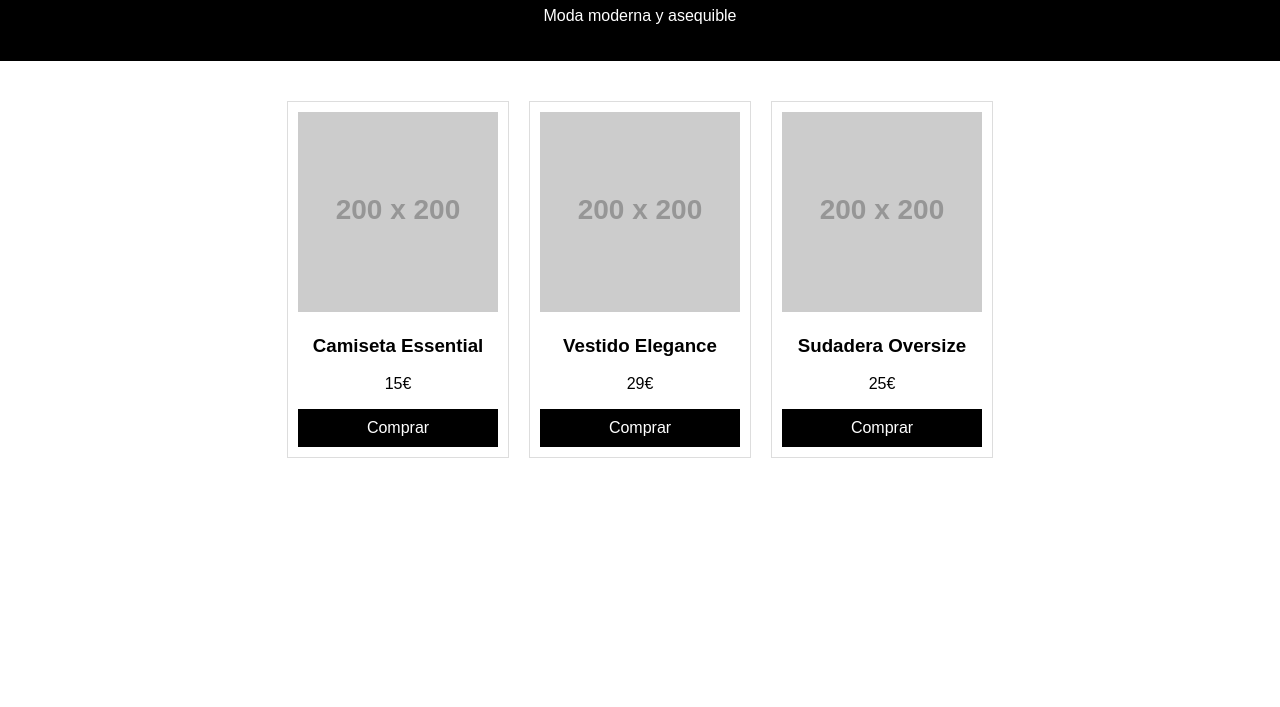
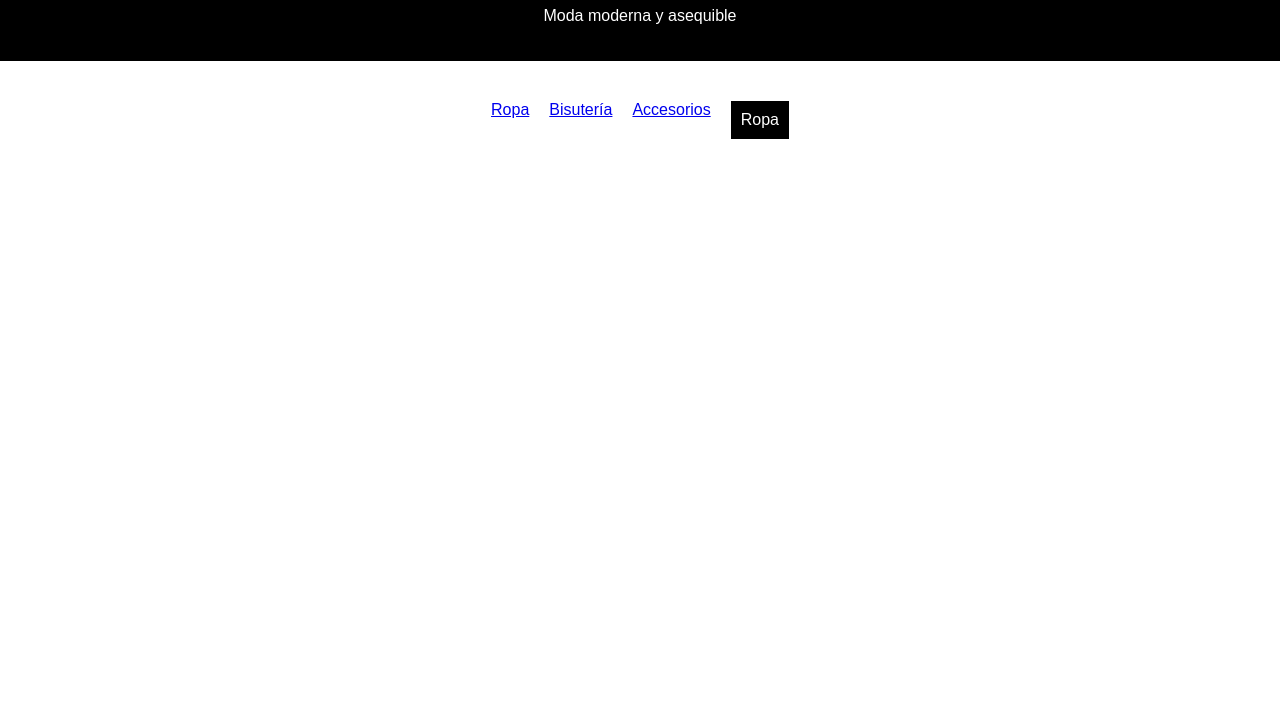
Before and after one commit to roomeroggc-ux/roomeroggc-ux.github.io, a plain HTML site: page index.html in a window 1280 px wide. Shown: the part 93-800 px from the top of the page. Drawn offline with Linux system fonts and the light colour scheme; placeholder pictures from the web are drawn by us.

Commit message:
Update header and product section in index.html
Removed product listings and added links to categories.

```diff
--- a/index.html
+++ b/index.html
@@ -43,32 +43,17 @@
 <body>
 
 <header>
-  <h1>Tienda Clara</h1>
+  <h1>Granada Seis</h1>
   <p>Moda moderna y asequible</p>
 </header>
 
 <section class="productos">
 
-  <div class="producto">
-    <img src="https://via.placeholder.com/200" alt="">
-    <h3>Camiseta Essential</h3>
-    <p>15€</p>
-    <a class="btn" href="https://wa.me/34670 88 64 29">Comprar</a>
-  </div>
+ <a href="ropa.html">Ropa</a>
+<a href="bisuteria.html">Bisutería</a>
+<a href="accesorios.html">Accesorios</a>
+<a href="ropa.html" style="padding:10px; background:black; color:white; text-decoration:none;">Ropa</a>
 
-  <div class="producto">
-    <img src="https://via.placeholder.com/200" alt="">
-    <h3>Vestido Elegance</h3>
-    <p>29€</p>
-    <a class="btn" href="https://wa.me/34670 88 64 29">Comprar</a>
-  </div>
-
-  <div class="producto">
-    <img src="https://via.placeholder.com/200" alt="">
-    <h3>Sudadera Oversize</h3>
-    <p>25€</p>
-    <a class="btn" href="https://wa.me/34670 88 64 29">Comprar</a>
-  </div>
 
 </section>
 
```
